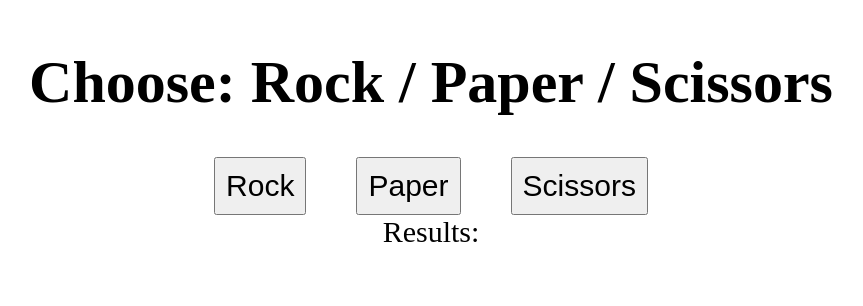
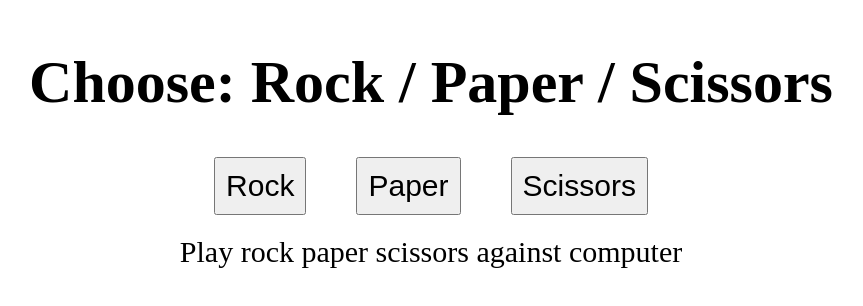
Before and after one commit to Zainds/rock-paper-scissors, a plain HTML site: page index.html in a window 1280 px wide. Shown: the whole page, without its empty margins (209-1072 px from the left). Drawn offline with Linux system fonts and the light colour scheme.

Commit message:
Fix typo in index.html

```diff
--- a/index.html
+++ b/index.html
@@ -13,7 +13,7 @@
       <button class="paper">Paper</button>
       <button class="scissors">Scissors</button>
     </div>
-    <div class="Play rock paper scissors against computer">Results:</div>
+    <div class="results">Play rock paper scissors against computer</div>
     <script type="text/javascript" src="logic.js"></script>
   </body>
 </html>
```
